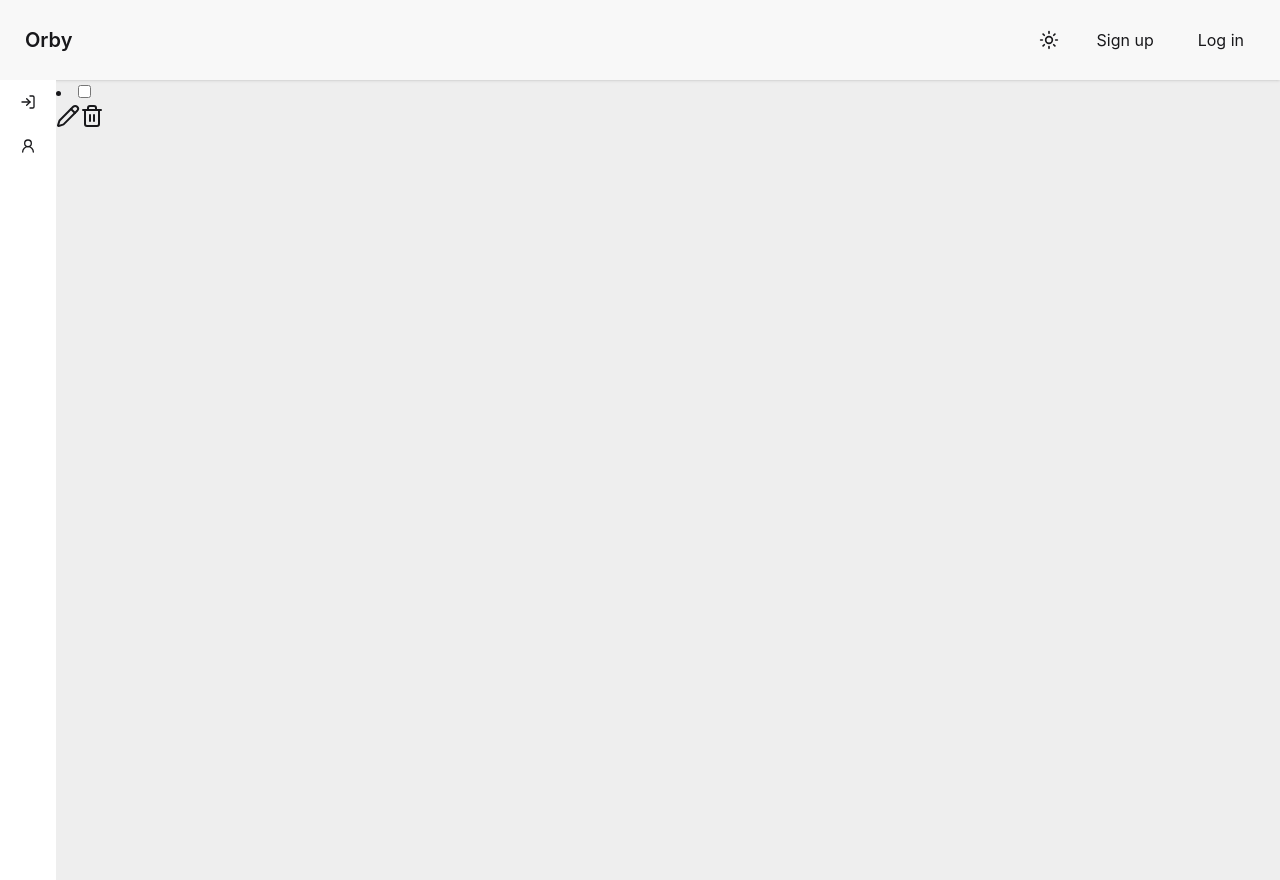
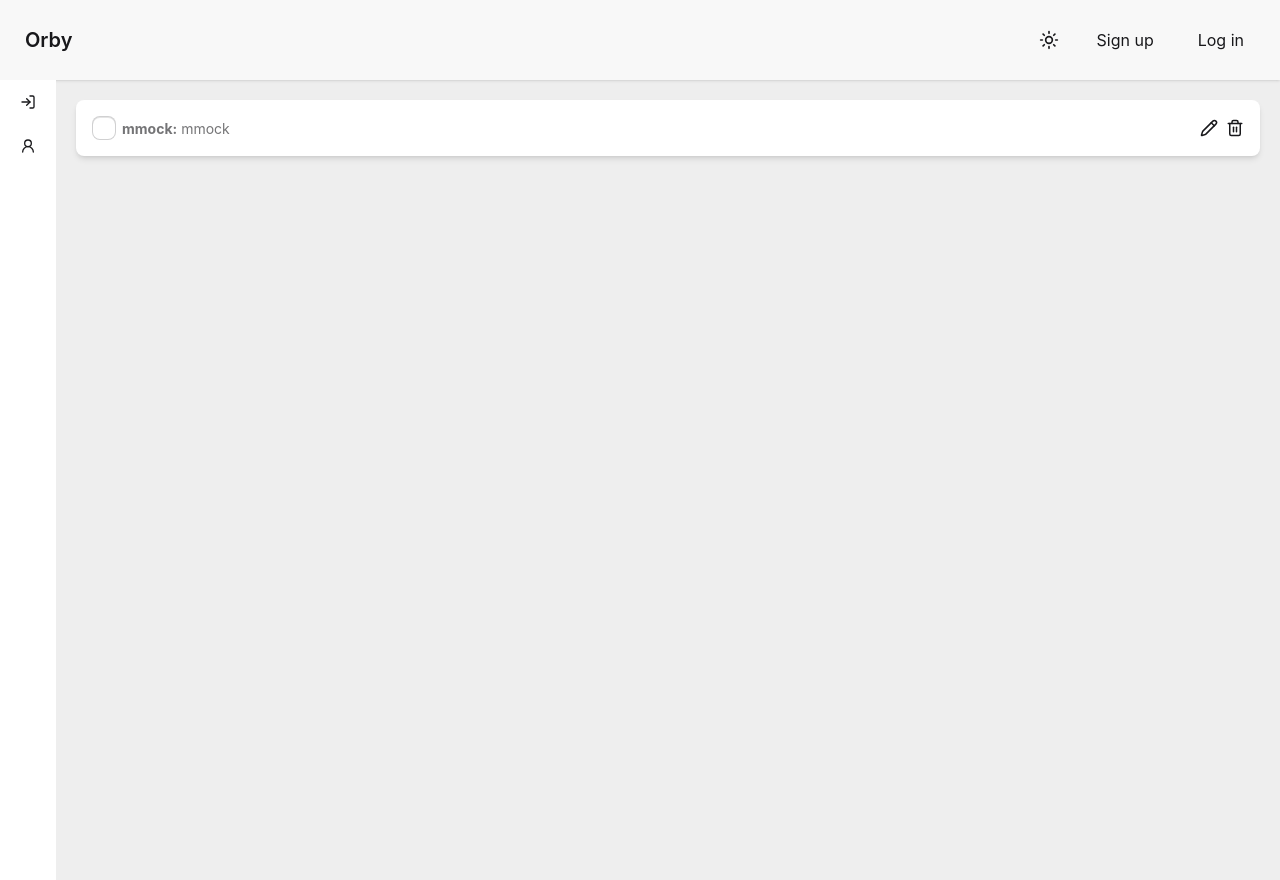
Before and after one commit to VitorMours/Orby, a Next.js app: page /dashboard/todo in a window 1280 px wide. Built offline with nearby package versions, Linux system fonts and the light colour scheme; no server answers.

Commit message:
Creating the request midleware, correcting the todoitem and todo components

```diff
--- a/app/dashboard/todo/page.tsx
+++ b/app/dashboard/todo/page.tsx
@@ -1,10 +1,17 @@
+"use client"
+import Todo from "@/components/Todo/Todo";
 import TodoItem from "@/components/TodoItem/TodoItem";
 
 export default function TodoPage() {
 
-    return(
-        <>
-            <TodoItem/>
-        </>
+    return (
+        <main className="p-5">
+            <Todo>
+                <TodoItem id={"mmock"} title={"mmock"} content={"mmock"} conclusionStatus={false} onChange={function (checked: boolean): void {
+                    throw new Error("Function not implemented.");
+                }}
+                />
+            </Todo>
+        </main>
     );
 }
--- a/components/Todo/Todo.tsx
+++ b/components/Todo/Todo.tsx
@@ -1,42 +1,17 @@
 "use client";
 
-import { Todo as TodoType } from "@/types";
 import React from "react";
-import TodoItem from "../TodoItem/TodoItem";
 
 interface TodoProps {
-    list: TodoType[]
+    children?: React.ReactNode;
 }
 
-function validateItems(list: TodoType[]) {
-    if (list.length == 0) return false;
-    return true;
-}
-
-const Todo: React.FC<TodoProps> = ({ list }: TodoProps) => {
-
-    const listValidated = validateItems(list);
-
+const Todo: React.FC<TodoProps> = ({ children }) => {
     return (
         <ul className="list shadow-md bg-base-100 rounded-box">
-            {
-                listValidated ?
-                    list.map((item) => (
-                        <TodoItem
-                            key={item.id}
-                            id={item.id}
-                            title={item.title}
-                            content={item.content}
-                            conclusionStatus={item.conclusionStatus}
-                            onChange={(checked) => {
-                                // trate a mudança de estado aqui (ex: chamar uma função recebida via props, ou atualizar estado no componente pai)
-                            }}
-                        />
-                    ))
-                : <></>
-            }
+            {children}
         </ul>
     );
-}
+};
 
 export default Todo;
--- a/components/TodoItem/TodoItem.tsx
+++ b/components/TodoItem/TodoItem.tsx
@@ -1,26 +1,65 @@
 "use client";
 
-import React from "react";
 import { Pencil, Trash2 } from "lucide-react";
 
 interface TodoItemProps {
-    id: string,
-    title: string,
-    content: string,
-    conclusionStatus: boolean,
-    onChange: (checked: boolean) => void
+    id: string;
+    title: string;
+    content: string;
+    conclusionStatus: boolean;
+    onChange: (checked: boolean) => void;
+    onEdit?: () => void;
+    onDelete?: () => void;
 }
 
-const TodoItem: React.FC<TodoItemProps> = ({id, title, content, conclusionStatus, onChange}: TodoItemProps ) => {
-    return(
-        <li className="list-row">
-            <input type="checkbox" name="todo" id={`todo-${id}`} defaultChecked={conclusionStatus} onChange={(event) => onChange(event.target.checked)}/>
-            <div>{title}</div>
-            <div>{content}</div>
-            <button><Pencil/></button>
-            <button><Trash2/></button>
+const TodoItem = ({
+    id,
+    title,
+    content,
+    conclusionStatus,
+    onChange,
+    onEdit,
+    onDelete,
+}: TodoItemProps) => {
+    return (
+        <li className="flex items-center justify-between gap-4 p-4">
+            <label
+                htmlFor={`todo-${id}`}
+                className="label flex-1 cursor-pointer"
+            >
+                <input
+                    type="checkbox"
+                    className="checkbox"
+                    name="todo"
+                    id={`todo-${id}`}
+                    checked={conclusionStatus}
+                    onChange={(event) => onChange(event.target.checked)}
+                />
+
+                <span>
+                    <strong>{title}:</strong> {content}
+                </span>
+            </label>
+
+            <div className="flex gap-2">
+                <button
+                    type="button"
+                    aria-label={`Editar tarefa ${title}`}
+                    onClick={onEdit}
+                >
+                    <Pencil size={18} />
+                </button>
+
+                <button
+                    type="button"
+                    aria-label={`Excluir tarefa ${title}`}
+                    onClick={onDelete}
+                >
+                    <Trash2 size={18} />
+                </button>
+            </div>
         </li>
     );
-}
+};
 
 export default TodoItem;
--- a/middleware/auth.middleware.ts
+++ b/middleware/auth.middleware.ts
@@ -19,6 +19,7 @@ export const authMiddleware: MiddlewareFn = async (request: NextRequest, respons
         const token = request.cookies.get("session_token")?.value;
 
 
+
         return { response, proceed: true };
     }catch(error){
         return { response, proceed: false };
--- a/middleware/request.middleware.ts
+++ b/middleware/request.middleware.ts
@@ -0,0 +1,7 @@
+import { NextRequest, NextResponse } from "next/server";
+import { MiddlewareFn } from "./types";
+
+export const requestMiddleware: MiddlewareFn = async (request: NextRequest, response: NextResponse) => {
+
+    return { response, proceed: true };
+}
```
Also changed, not shown: 2 other files (tests, documents, lock files or other folders).
